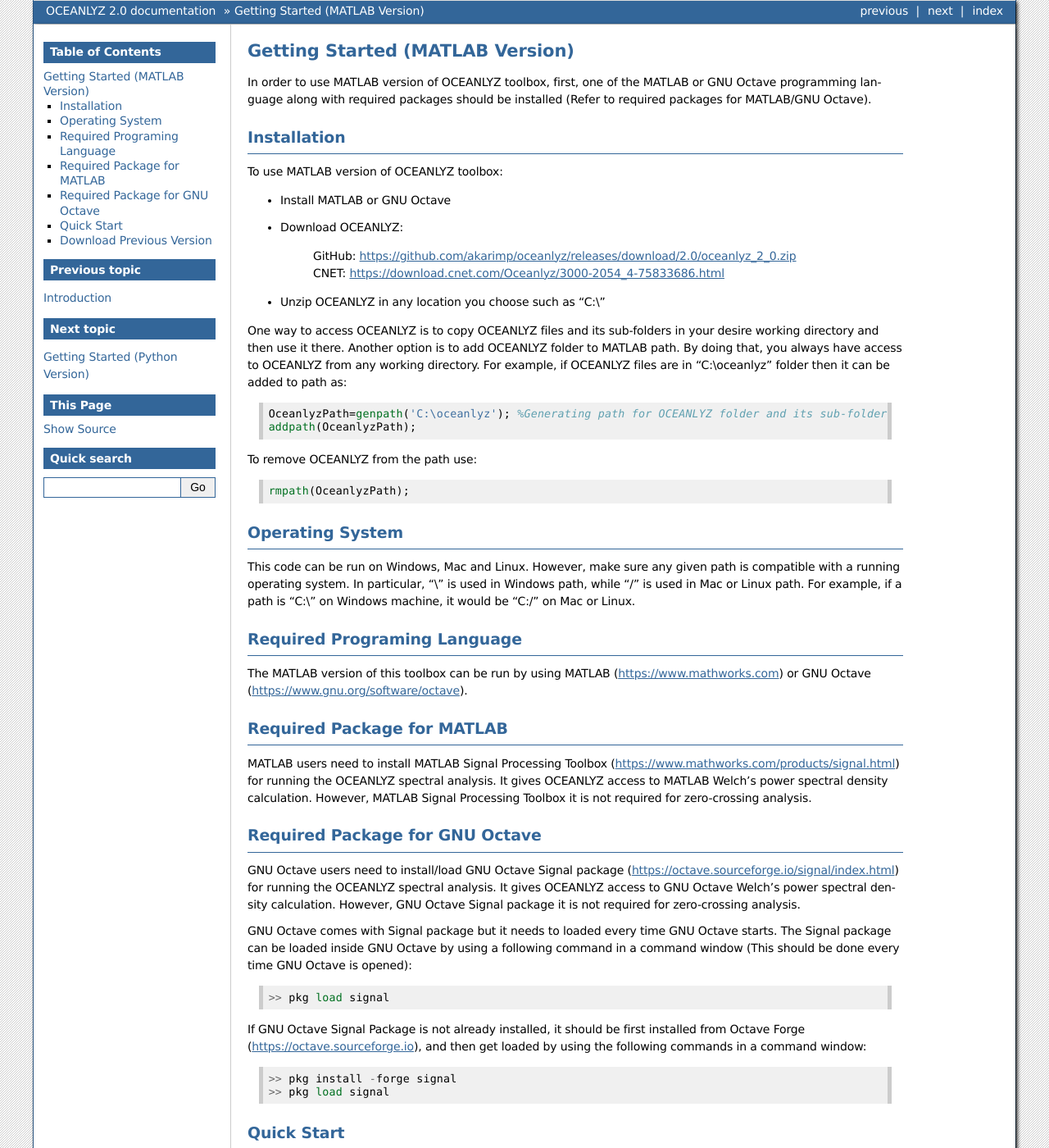
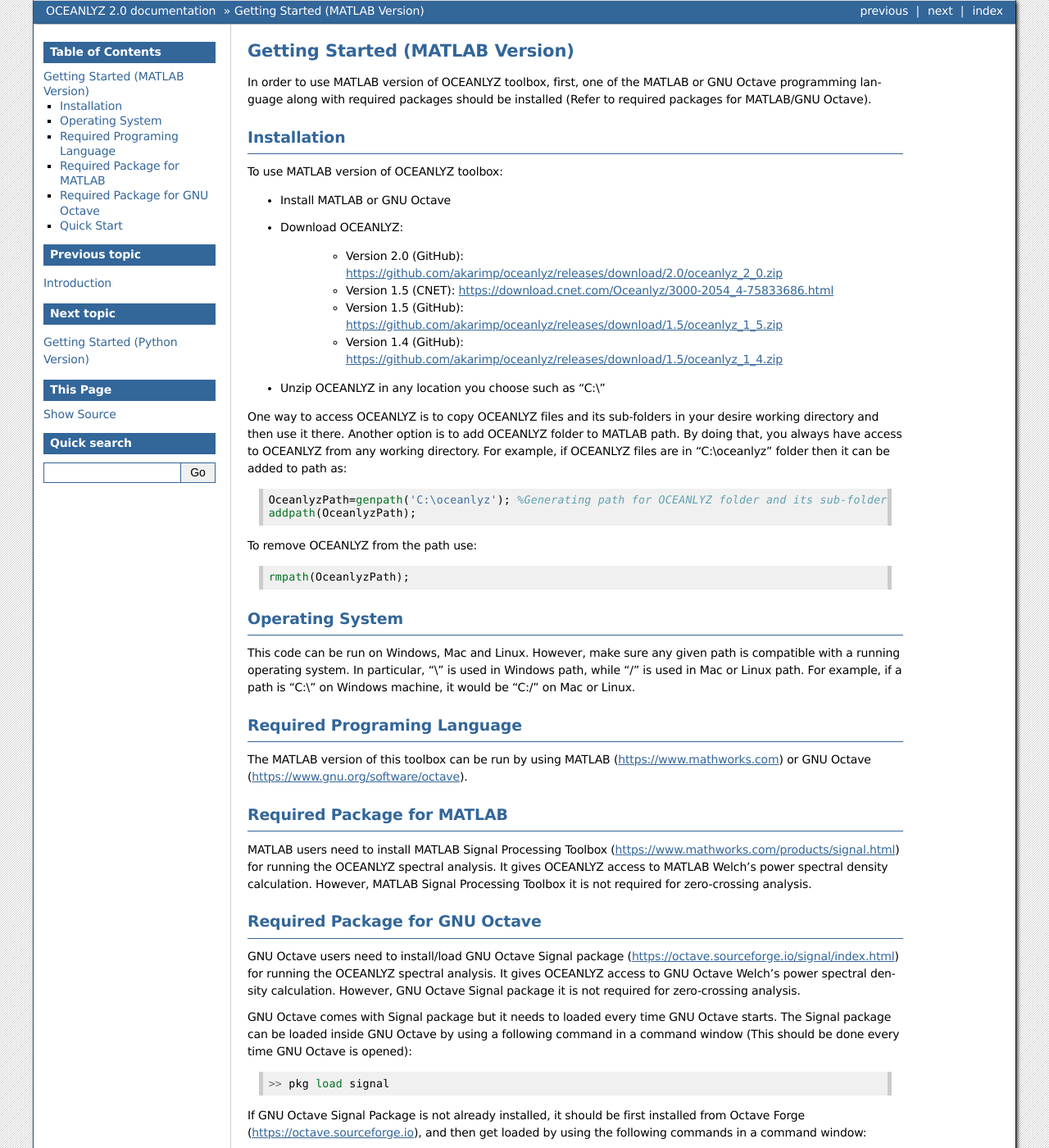
Before and after one commit to akarimp/Oceanlyz, a Sphinx documentation site: the page built from docs/2_Getting_Started_Matlab.rst, in a window 1280 px wide and 1400 px high. Shown: the whole window at 82% size. Built offline with Sphinx 7.4.7, drawn with Linux system fonts in a browser that asks for light colours; some of the changed text lies outside the part shown.

Commit message:
Add files via upload

```diff
--- a/docs/2_Getting_Started_Matlab.rst
+++ b/docs/2_Getting_Started_Matlab.rst
@@ -12,8 +12,10 @@
 * Install MATLAB or GNU Octave
 * Download OCEANLYZ:
 
-    | GitHub: https://github.com/akarimp/oceanlyz/releases/download/2.0/oceanlyz_2_0.zip
-    | CNET: https://download.cnet.com/Oceanlyz/3000-2054_4-75833686.html
+    * Version 2.0 (GitHub): https://github.com/akarimp/oceanlyz/releases/download/2.0/oceanlyz_2_0.zip
+    * Version 1.5 (CNET): https://download.cnet.com/Oceanlyz/3000-2054_4-75833686.html
+    * Version 1.5 (GitHub): https://github.com/akarimp/oceanlyz/releases/download/1.5/oceanlyz_1_5.zip
+    * Version 1.4 (GitHub): https://github.com/akarimp/oceanlyz/releases/download/1.5/oceanlyz_1_4.zip
 
 * Unzip OCEANLYZ in any location you choose such as “C:\\”
 
@@ -79,11 +81,3 @@
 * Change a current folder (working directory) to a folder that contains OCEANLYZ files, for example “C:\\oceanlyz”, in MATLAB or GNU Octave.
 * Create OCEANLYZ object such as “ocn=oceanlyz” in MATLAB or GNU Octave and set/modify its properties based on the dataset and required analysis.
 * Run a method as “ocn.runoceanlyz()” in MATLAB or GNU Octave to start calculations.
-
-Download Previous Version
--------------------------
-
-Download previous MATLAB version of OCEANLYZ toolbox
-
-* Ver 1.5: https://github.com/akarimp/oceanlyz/releases/download/1.5/oceanlyz_1_5.zip
-* Ver 1.4: https://github.com/akarimp/oceanlyz/releases/download/1.5/oceanlyz_1_4.zip
```
